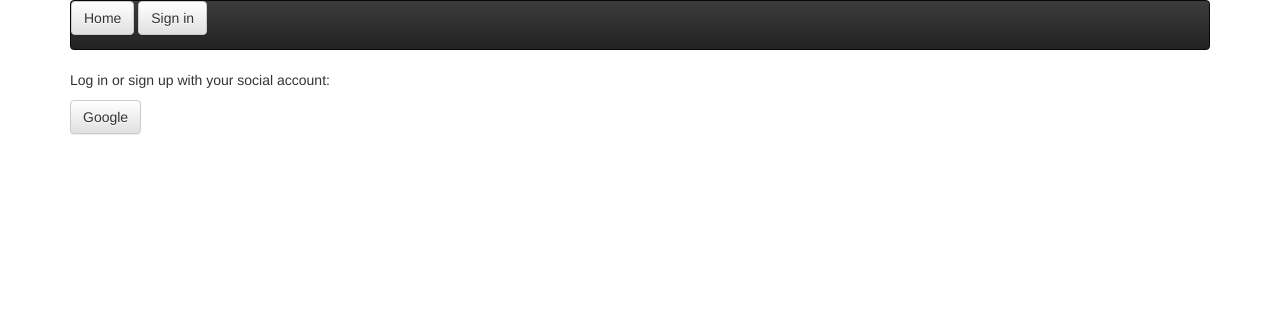
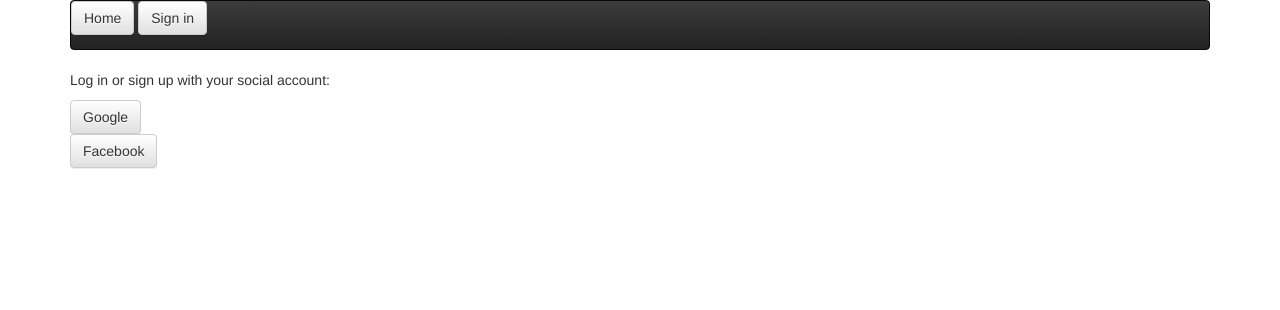
Before and after one commit to bdauer/groupsite, a Django app: page /login in a window 1280 px wide. Shown: the top 310 px of the page. Run offline with Django 3.2, Linux system fonts and the light colour scheme; some libraries are stand-ins or nearby versions.

Commit message:
Add facebook link for login

```diff
--- a/groupsite/templates/groupsite/login.html
+++ b/groupsite/templates/groupsite/login.html
@@ -6,4 +6,8 @@
 <div class="btn-group">
     <a href="{% url "social:begin" "google-oauth2" %}" class="btn btn-default">Google</a>
 </div>
+<br>
+<div class="btn-group">
+    <a href="{% url "social:begin" "facebook-oauth2" %}" class="btn btn-default">Facebook</a>
+</div>
 {% endblock %}
```
